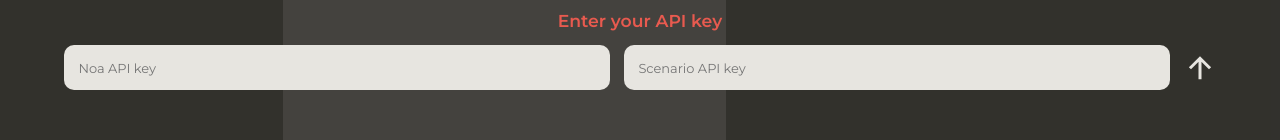
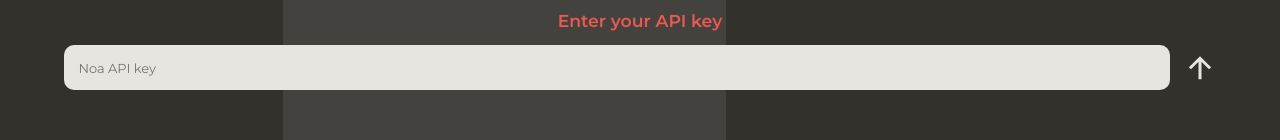
Before and after one commit to brilliantlabsAR/noa-playground, a plain HTML site: page index.html in a window 1280 px wide. Shown: the part 350-490 px from the top of the page. Drawn offline with nearby package versions, Linux system fonts and the light colour scheme.

Commit message:
scenario commented

```diff
--- a/index.html
+++ b/index.html
@@ -99,7 +99,7 @@
         <label><b>Enter your API key</b></label>
         <div class="keyEntryArea">
             <input type="text" id="noaKeyEntryBox" placeholder="Noa API key">
-            <input type="text" id="scenarioKeyEntryBox" placeholder="Scenario API key">
+            <!-- <input type="text" id="scenarioKeyEntryBox" placeholder="Scenario API key"> -->
             <button id="keyEntryButton"><ion-icon name="arrow-up-sharp" size="large">set</ion-icon></button>
         </div>
     </div>
--- a/js/main.js
+++ b/js/main.js
@@ -85,7 +85,7 @@ async function checkKeys(force) {
         // TODO don't resolve until both boxes are set
         keyEntryButton.addEventListener('click', resolve)
         noaKeyEntryBox.addEventListener('keydown', enterPressed)
-        scenarioKeyEntryBox.addEventListener('keydown', enterPressed)
+        // scenarioKeyEntryBox.addEventListener('keydown', enterPressed)
 
         // Allow 'Enter' from either of the boxes too
         function enterPressed(event) {
```
